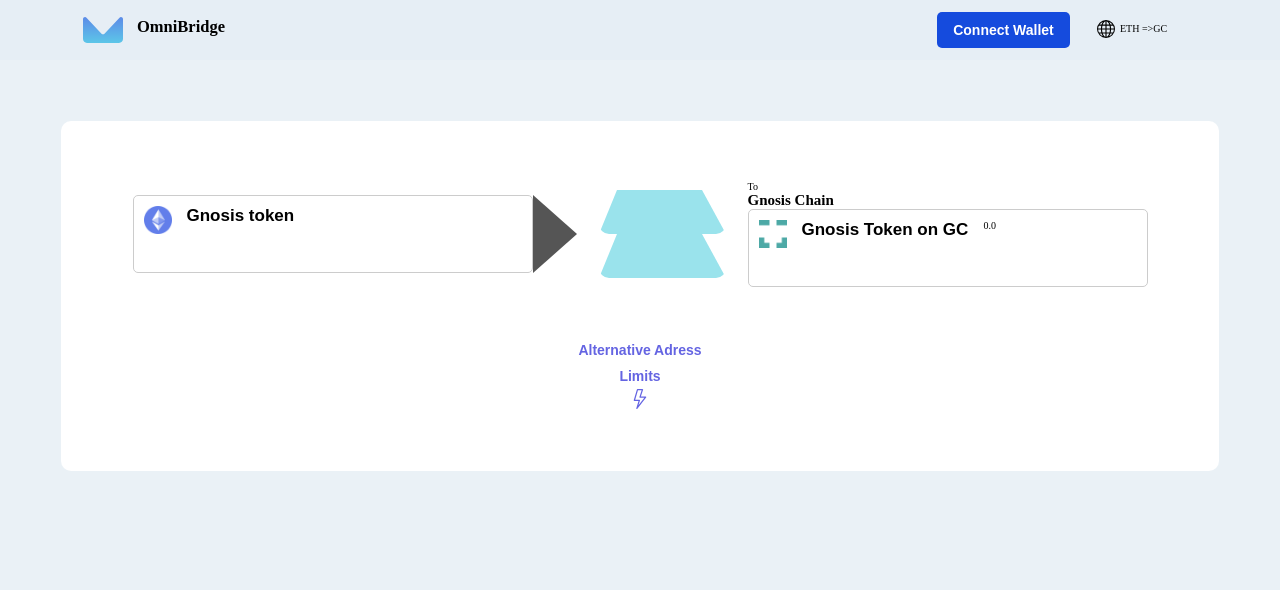
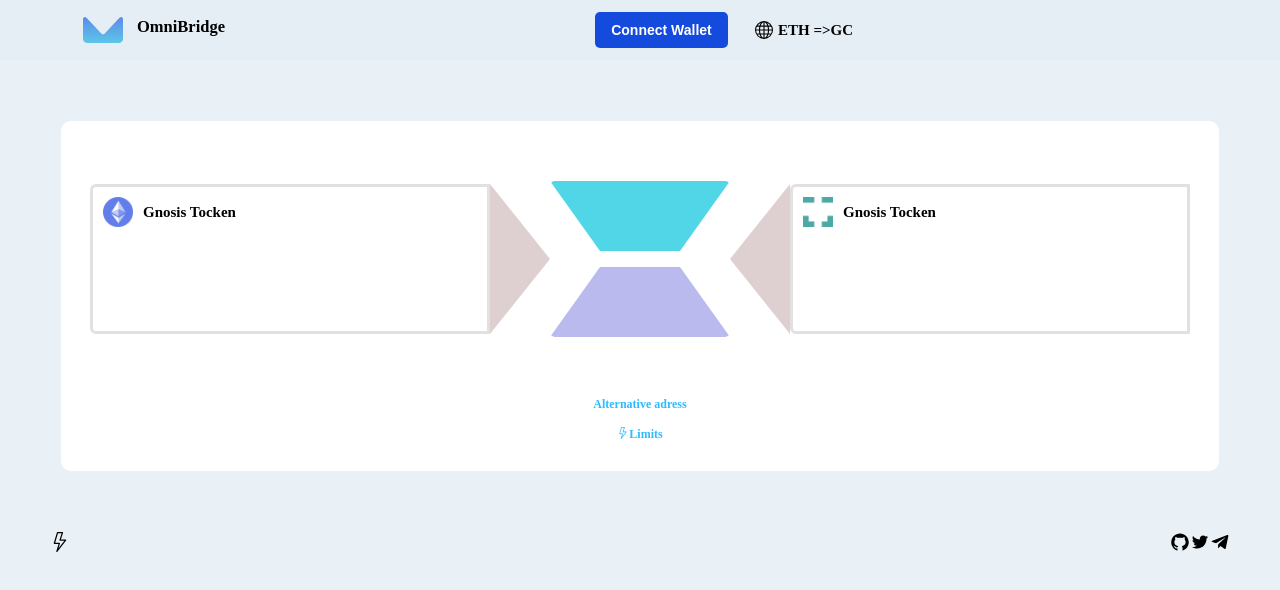
Before and after one commit to athifbinu/OmniBridge, a React (Create React App) app: page / in a window 1280 px wide. Shown: the top 590 px of the page. Built offline with nearby package versions, Linux system fonts and the light colour scheme.

Commit message:
all most finish

```diff
--- a/src/components/Header.jsx
+++ b/src/components/Header.jsx
@@ -1,8 +1,22 @@
-import React from 'react'
+import React, { useRef } from 'react'
 import logo from "../assets/images/logo.9abef1d7.svg"
 import {BsGlobe} from "react-icons/bs"
+import {AiOutlineMenu} from "react-icons/ai"
+import {FaTimes} from "react-icons/fa"
 import "../styles/header.css"
+
 const Header = () => {
+
+
+
+  const navRef =useRef();
+
+
+  const showNavbar= ()=>{
+    navRef.current.classList.toggle(
+      "responsive_nav"
+    )
+  }
   return (
     <header className="header">
       <div className="logo">
@@ -10,15 +24,21 @@
          <h2>OmniBridge</h2>
       </div>
 
-      <div className="btn">
+      <div className="btn" ref={navRef}>
         <button>Connect Wallet</button>
         <div className="globe-drop">
            <BsGlobe size={18}  />
-
             <p>ETH {'=>'}GC</p>
 
         </div>
+        <FaTimes size={20}  onClick={showNavbar} className='nav-btn nav-close-btn'/>
       </div>
+
+
+
+        <AiOutlineMenu size={20} onClick={showNavbar} className='nav-btn'/>
+
+
 
 
   </header>
--- a/src/components/Home.jsx
+++ b/src/components/Home.jsx
@@ -3,49 +3,73 @@
 import icon from "../assets/images/download (1).png"
 import icon2 from "../assets/images/download (2).png"
 import {BsLightning} from "react-icons/bs"
+import {AiOutlineGithub,AiOutlineTwitter} from "react-icons/ai"
+import {BiLogoTelegram} from "react-icons/bi"
 const Home = () => {
   return (
-    <div className="container">
-      <div className="main-data">
-        <div className="from-box">
-          <div className="box">
+    <>
+    <div className="mane">
+       <div className='container'>
+      <div className='left-side'>
+        <div className='square1'>
+           <div className="squre-data">
                <img src={icon} alt="" />
-             <h2>Gnosis token</h2>
+               <h2>Gnosis Tocken</h2>
+           </div>
+        </div>
+        <div className="triangle1"></div>
+      </div>
 
+      <div className='center'>
+        <h1 className='icon'></h1>
+        <div className='center-section'>
+          <div className='top-sec'>
 
           </div>
-          <div class="rectangle"></div>
+          <div className='bottom-sec'>
           </div>
 
-        {/* centerdiv */}
-        <div className="center">
-        <div class="trapezoid"></div>
-        <div class="trapezoid"></div>
         </div>
-         {/* end div */}
-        <div className="to-box">
-          <p>To</p>
-          <h2>Gnosis Chain</h2>
-          <div className="box">
+      </div>
+
+      <div className='right-side'>
+        <div className="triangle2">
+        </div>
+        <div className='square2'>
+        <div className="squre-data">
                <img src={icon2} alt="" />
-            <h2>Gnosis Token on GC</h2>
-            <p>0.0</p>
+               <h2>Gnosis Tocken</h2>
+           </div>
         </div>
       </div>
 
     </div>
 
-      <div className="center-data">
-           <p>Alternative Adress</p>
+    <div className="end-data">
+         <p>Alternative adress</p>
+         <br />
+          <div className="flex" style={{justifyContent:"center"}} >
+          <BsLightning/>
          <p>Limits</p>
-           <BsLightning size={20}/>
+          </div>
     </div>
 
 
 
     </div>
 
+      <div className="footer-section">
+          <div className="footer-icon">
+              <BsLightning size={20}/>
+          </div>
 
+          <div className="footer-secocial">
+                   <AiOutlineGithub size={20}/>
+                  <AiOutlineTwitter size={20}/>
+                  <BiLogoTelegram size={20}/>
+          </div>
+      </div>
+    </>
 
   );
 };
--- a/src/index.css
+++ b/src/index.css
@@ -22,3 +22,9 @@
     height: 80px;
     border-radius: 5px;
 }
+.mr{
+  margin: 25px;
+}
+.flex{
+  display: flex;
+}
--- a/src/styles/header.css
+++ b/src/styles/header.css
@@ -15,7 +15,7 @@
 
   }
   .btn{
-    margin: 50px;
+
     display: flex;
   }
   .btn button{
@@ -31,11 +31,10 @@
     font-weight: bold;
     font-size: 14px;
     left: 10px;
+    cursor: pointer;
   }
   .globe-drop{
     display: flex;
-    width: 83px;
-    height: 33px;
     align-items: center;
     border: none;
     border-radius: 7px;
@@ -43,3 +42,50 @@
     margin-left: 27px;
     cursor: pointer;
   }
+  .globe-drop p{
+        font-weight: bold;
+        color: black;
+        font-size: 15px;
+  }
+
+  .nav-btn{
+    visibility: hidden;
+  }
+
+
+  @media (max-width:800px) {
+     .nav-btn{
+      visibility: visible;
+
+     }
+     .logo{
+      margin: -20px;
+      gap: 8px;
+
+     }
+     .btn{
+        position: fixed;
+        top: -100vh;
+        left: 0;
+        height: 100%;
+        width: 100%;
+        display: flex;
+        flex-direction: column;
+        align-items: center;
+        justify-content: center;
+        gap: 1.5rem;
+        background-color: aqua;
+        transition: 1s;
+
+     }
+     .responsive_nav{
+      transform: translateY(100vh);
+     }
+     .nav-close-btn{
+      position: absolute;
+      top: 2rem;
+      right: 2rem;
+
+
+     }
+  }
--- a/src/styles/home.css
+++ b/src/styles/home.css
@@ -1,82 +1,147 @@
-.container{
+.mane{
     background-color: #fff;
     margin-top: 116px;
     margin: 61px;
     border-radius: 10px;
     height: 350px;
 }
-.main-data{
+
+
+.container {
     display: flex;
     justify-content: center;
-    gap: 22px;
-    align-items: center;
-    padding-top: 60px;
-
-}
-.from-box{
-    display: flex;
-    background-color: #fff;
-}
-
-
-
-.box{
-    width: 400px;
-    height: 78px;
-    border: 1px solid #ccc;
-    padding: 10px;
-    border-radius: 5px;
-    position: relative;
-    display: flex;
-    gap: 15px;
+    padding: 60px;
 
   }
 
-.box img{
-    width: 28px;
-    height: 28px;
+  .left-side,
+  .right-side {
+    display: flex;
+    align-items: center;
   }
-.box h2{
-    font-weight: bold;
-    font-size: 17px;
-    font-family: sans-serif;
+
+  .square1 {
+    width: 400px;
+    height: 150px;
+    border-radius: 6px 0px 0px 6px;
+    border: solid rgba(187, 183, 183, 0.425);
+
+  }
+
+  .square2 {
+    width: 400px;
+    height: 150px;
+    border-radius: 6px 0px 0px 6px;
+    border: solid rgba(187, 183, 183, 0.425);
+
   }
 
   .center{
+    display: flex;
+    align-items: center;
+  }
+
+  .center .center-section{
     display: flex;
     flex-direction: column;
     justify-content: center;
   }
 
+  .top-sec {
+    width: 180px;
+    border-top: 70px solid rgb(81, 214, 231);
+    border-bottom: 8px solid rgb(81, 214, 231);
+    border-left: 50px solid  rgb(81, 214, 231);
+    border-right: 50px solid rgb(81, 214, 231);
+    border-color: rgb(81, 214, 231) transparent transparent transparent;
+    border-radius: 5px;
+  }
 
-.rectangle{
-    width: 0;
-    height: 0;
-    border-top: 39px solid transparent;
-    border-left: 44px solid #555;
-    border-bottom: 39px solid transparent;
-    background-color: #fff;
+  .bottom-sec {
+    width: 180px;
+    border-top: 8px solid rgb(186, 186, 238);
+    border-bottom: 70px solid rgb(186, 186, 238);
+    border-left: 50px solid rgb(186, 186, 238);
+    border-right: 50px solid rgb(186, 186, 238);
+    border-color:  transparent transparent rgb(186, 186, 238) transparent;
+    border-radius: 5px;
+  }
+
+  .triangle1 {
+    border-left: 60px solid #ceb8b8a9;
+    border-right: 0px solid transparent;
+    border-bottom: 75px solid transparent;
+    border-top: 75px solid transparent;
+
+  }
+
+  .triangle2 {
+    border-left: 0px solid transparent;
+    border-right: 60px solid  #ceb8b8a9;
+    border-bottom: 75px solid transparent;
+    border-top: 75px solid transparent;
+
+  }
+
+  .icon{
+    display: none;
+  }
+
+  .squre-data{
+    display: flex;
+    margin: 10px;
+    align-items: center;
+    gap: 10px;
+  }
+  .squre-data img{
+    width: 30px;
+  }
+  .end-data{
+    text-align: center;
+    color: rgb(44, 188, 255);
+    font-size: 12px;
+    font-weight: bold;
+
+  }
+
+  .footer-section{
+    display: flex;
+    justify-content: space-between;
+    align-items: center;
+    padding: 0 50px;
+  }
+  .footer-secocial{
+    gap: 10px;
   }
 
 
- .trapezoid {
-    border-bottom: 44px solid rgb(154, 227, 236);
-    border-right: 24px solid transparent;
-    border-left: 18px solid transparent;
-    height: 0;
-    width: 127px;
-    border-radius: 10px;
 
+
+
+
+@media (max-width:800px){
+    .container{
+      flex-direction: column;
+      align-items: center;
+      gap: 30px;
+    }
+    .triangle1,.triangle2{
+      display: none;
+    }
+    .icon{
+      display: block;
     }
 
- .center-data{
-    text-align: center;
-    margin: 50px;
-    line-height: 26px;
-    color: rgb(100, 100, 226);
+    .mane{
+        height: auto;
+        margin: 31px;
     }
- .center-data p{
-    font-size: 14px;
-    font-family: sans-serif;
-    font-weight: bold;
+    .square1 {
+        width: 226px;
+        height: 100px;
     }
+    .square2{
+        width: 226px;
+        height: 100px;
+    }
+  }
```
Lines whose indentation alone changed are shown as unchanged.
